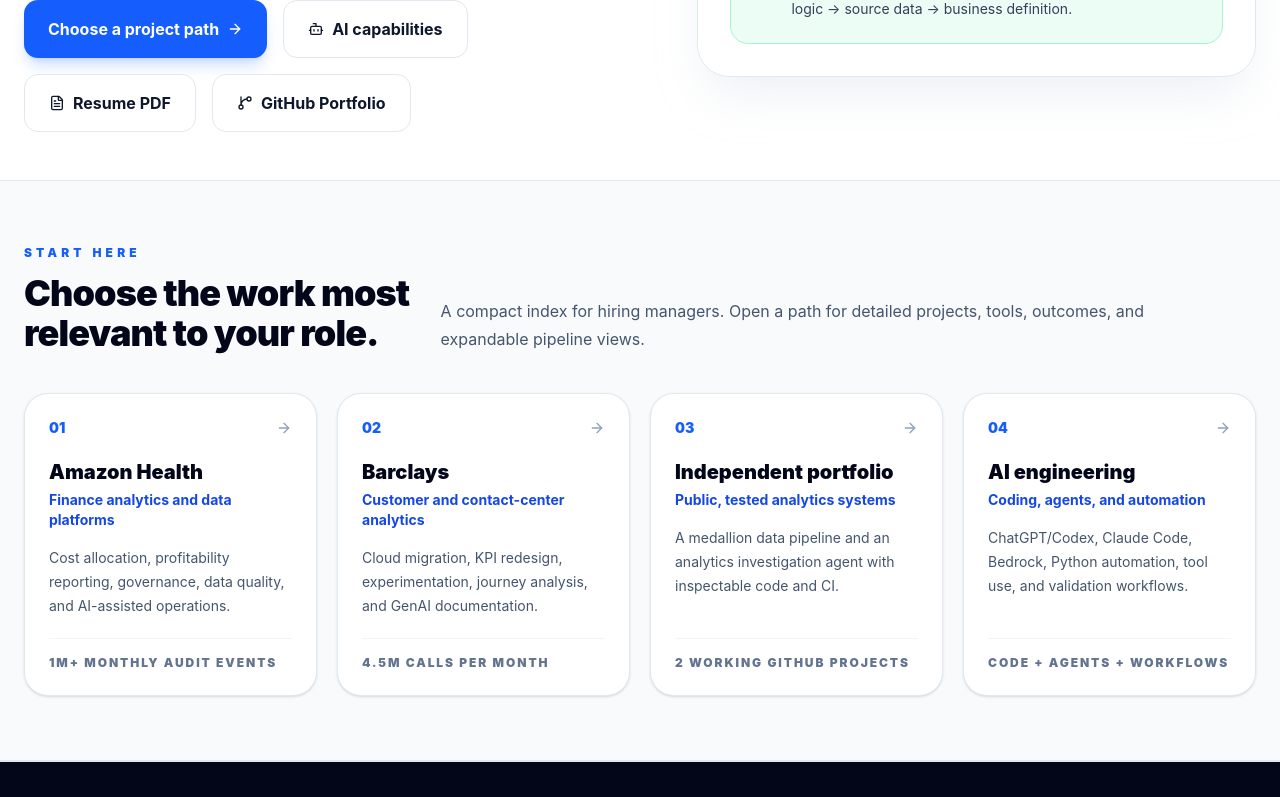
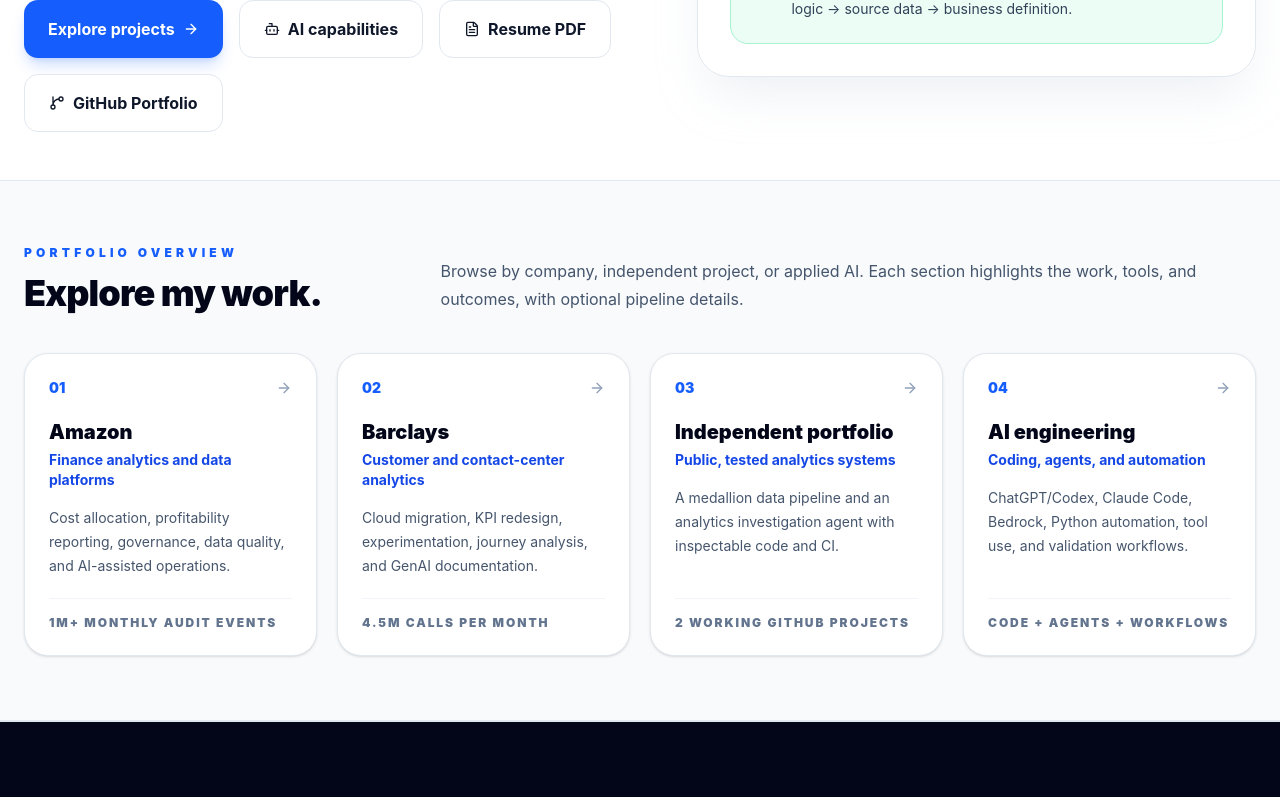
Before and after one commit to Maddy123-sehg/madhvika-portfolio, a Next.js app: page / in a window 1280 px wide. Shown: the part 902-1699 px from the top of the page. Built offline with nearby package versions, Linux system fonts and the light colour scheme.

Commit message:
Simplify portfolio overview language

```diff
--- a/app/page.tsx
+++ b/app/page.tsx
@@ -294,7 +294,7 @@ const toolSections = [
 const experienceIndex = [
   {
     number: "01",
-    title: "Amazon Health",
+    title: "Amazon",
     subtitle: "Finance analytics and data platforms",
     summary: "Cost allocation, profitability reporting, governance, data quality, and AI-assisted operations.",
     href: "#amazon",
@@ -426,7 +426,7 @@ function HeroSection() {
             href="#start"
             className="inline-flex items-center justify-center rounded-xl bg-blue-600 px-6 py-4 text-base font-bold text-white shadow-lg shadow-blue-600/20 hover:bg-blue-700"
           >
-            Choose a project path <ArrowRight className="ml-2 h-4 w-4" />
+            Explore projects <ArrowRight className="ml-2 h-4 w-4" />
           </a>
 
           <a
@@ -474,15 +474,15 @@ function ExperienceIndexSection() {
         <div className="grid gap-6 lg:grid-cols-[0.65fr_1.35fr] lg:items-end">
           <div>
             <p className="text-xs font-black uppercase tracking-[0.35em] text-blue-600">
-              Start here
+              Portfolio overview
             </p>
             <h2 className="mt-3 text-3xl font-black tracking-tight text-slate-950 md:text-4xl">
-              Choose the work most relevant to your role.
+              Explore my work.
             </h2>
           </div>
           <p className="max-w-3xl leading-7 text-slate-600">
-            A compact index for hiring managers. Open a path for detailed projects, tools,
-            outcomes, and expandable pipeline views.
+            Browse by company, independent project, or applied AI. Each section highlights
+            the work, tools, and outcomes, with optional pipeline details.
           </p>
         </div>
 
```
